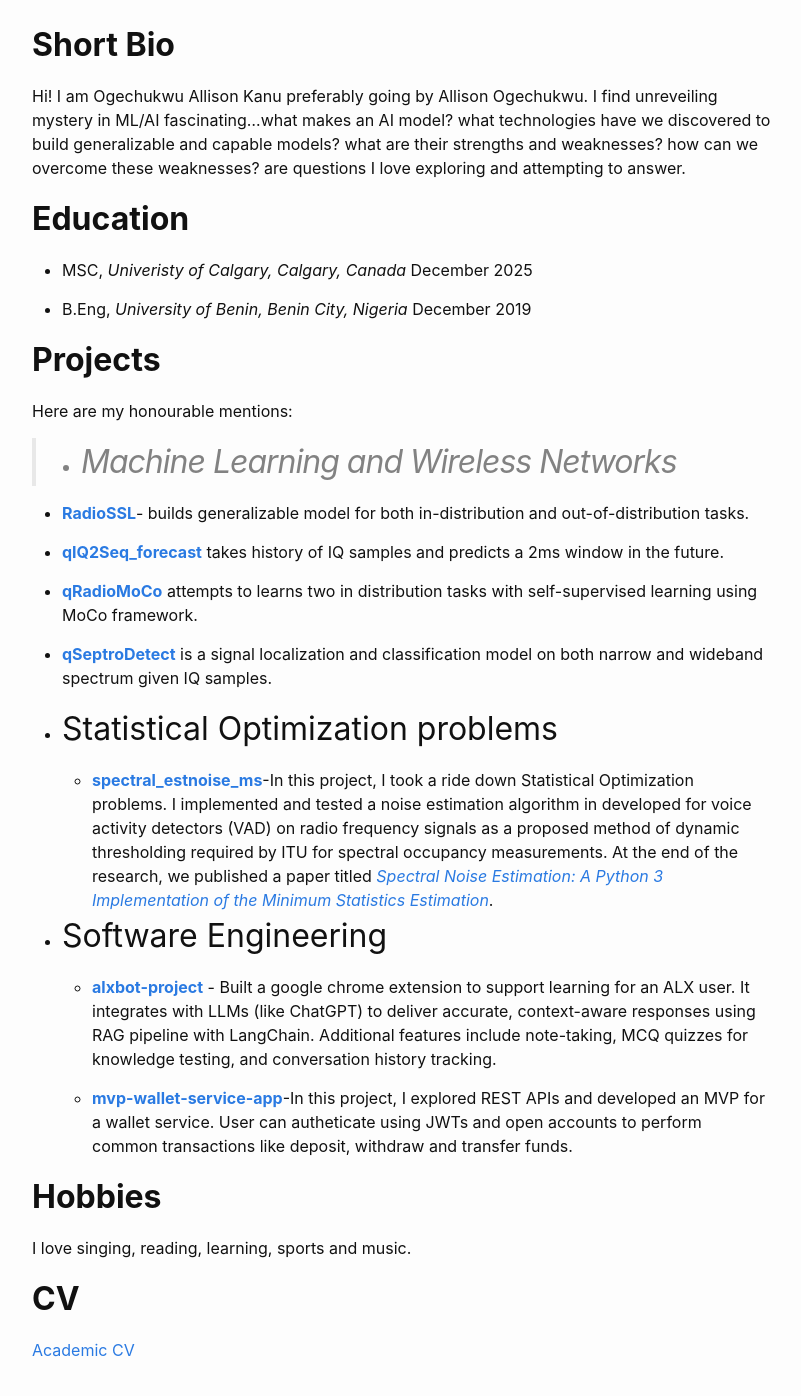
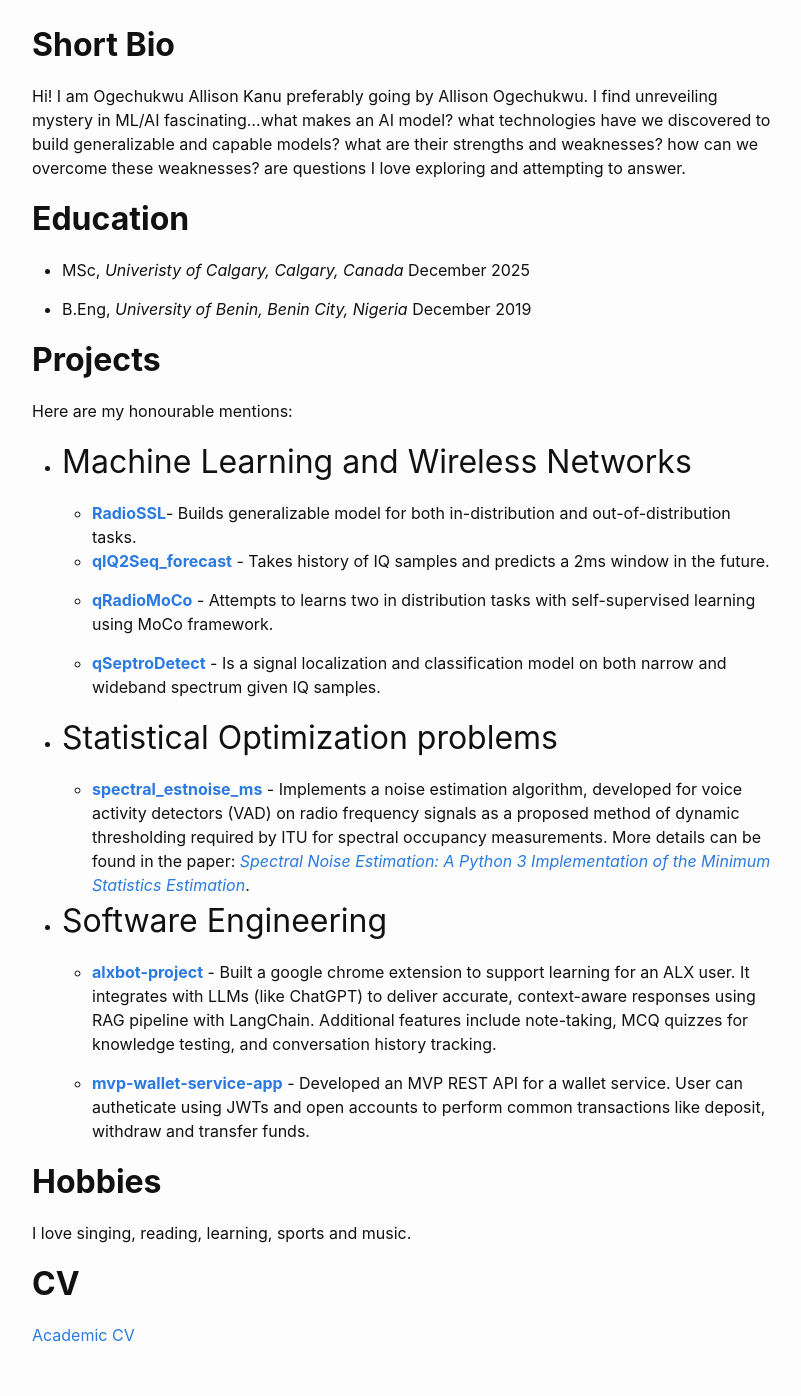
Before and after one commit to AllisonOge/allisonoge.github.io, a Jekyll site: the page built from about.markdown, in a window 1280 px wide and 1400 px high, scrolled down 308 px. Shown: the top 1396 px of the window, without its empty margins (238-1039 px from the left). Built offline with Jekyll 4.4.1, drawn with Linux system fonts in a browser that asks for light colours.

Commit message:
fix: correct capitalization and punctuation in project descriptions

```diff
--- a/about.markdown
+++ b/about.markdown
@@ -12,36 +12,35 @@ Hi! I am Ogechukwu Allison Kanu preferably going by Allison Ogechukwu. I find un
 
 ## **Education**
 
-- MSC, *Univeristy of Calgary, Calgary, Canada* December 2025
+- MSc, *Univeristy of Calgary, Calgary, Canada* December 2025
 
 - B.Eng, *University of Benin, Benin City, Nigeria* December 2019
 
 ## **Projects**
 Here are my honourable mentions:
 
->
 - ## Machine Learning and Wireless Networks
 
-  - **[RadioSSL](https://github.com/AllisonOge/RadioSSL){:target="_blank"}**- builds generalizable model for both in-distribution and out-of-distribution tasks.
+  - **[RadioSSL](https://github.com/AllisonOge/RadioSSL){:target="_blank"}**- Builds generalizable model for both in-distribution and out-of-distribution tasks.
 
   <!-- We develop and train models on large unlabelled datasets across multiple tasks to learn latent invariant representations used across various wireless communication tasks at the front-end or PHY layer. Ultimately, I ask and answer the question 'Can a single model meet or outperform fully supervised models trained in a task-specific manner across multiple tasks both in-distribution and out-of-distribution with frozen embeddings?' and many other questions. -->
 
-  - **[qIQ2Seq_forecast](https://github.com/Qoherent-WAVESLAB/qIQ2Seq_forecast){:target="_blank"}** takes history of IQ samples and predicts a 2ms window in the future.
+  - **[qIQ2Seq_forecast](https://github.com/Qoherent-WAVESLAB/qIQ2Seq_forecast){:target="_blank"}** - Takes history of IQ samples and predicts a 2ms window in the future.
 
-  - **[qRadioMoCo](https://github.com/Qoherent-WAVESLAB/qRadioMoCo){:target="_blank"}** attempts to learns two in distribution tasks with self-supervised learning using MoCo framework.
+  - **[qRadioMoCo](https://github.com/Qoherent-WAVESLAB/qRadioMoCo){:target="_blank"}** - Attempts to learns two in distribution tasks with self-supervised learning using MoCo framework.
 
-  - **[qSeptroDetect](https://github.com/Qoherent-WAVESLAB/qSpectroDetect){:target="_blank"}** is a signal localization and classification model on both narrow and wideband spectrum given IQ samples.
+  - **[qSeptroDetect](https://github.com/Qoherent-WAVESLAB/qSpectroDetect){:target="_blank"}** - Is a signal localization and classification model on both narrow and wideband spectrum given IQ samples.
 
 
 - ## Statistical Optimization problems
 
-  - **[spectral_estnoise_ms](https://github.com/AllisonOge/spectral_estnoise_ms){:target="_blank"}**-In this project, I took a ride down Statistical Optimization problems. I implemented and tested a noise estimation algorithm in developed for voice activity detectors (VAD) on radio frequency signals as a proposed method of dynamic thresholding required by ITU for spectral occupancy measurements. At the end of the research, we published a paper titled *[Spectral Noise Estimation: A Python 3 Implementation of the Minimum Statistics Estimation](https://doi.org/10.36263/nijest.2022.01.0300){:target="_blank"}*.
+  - **[spectral_estnoise_ms](https://github.com/AllisonOge/spectral_estnoise_ms){:target="_blank"}** - Implements a noise estimation algorithm, developed for voice activity detectors (VAD) on radio frequency signals as a proposed method of dynamic thresholding required by ITU for spectral occupancy measurements. More details can be found in the paper: *[Spectral Noise Estimation: A Python 3 Implementation of the Minimum Statistics Estimation](https://doi.org/10.36263/nijest.2022.01.0300){:target="_blank"}*.
 
 - ## Software Engineering
 
   - **[alxbot-project](https://github.com/AllisonOge/alxbot-project){:target="_blank"}** - Built a google chrome extension to support learning for an ALX user. It integrates with LLMs (like ChatGPT) to deliver accurate, context-aware responses using RAG pipeline with LangChain. Additional features include note-taking, MCQ quizzes for knowledge testing, and conversation history tracking.
 
-  - **[mvp-wallet-service-app](https://github.com/AllisonOge/mvp-wallet-service-app){:target="_blank"}**-In this project, I explored REST APIs and developed an MVP for a wallet service. User can autheticate using JWTs and open accounts to perform common transactions like deposit, withdraw and transfer funds.
+  - **[mvp-wallet-service-app](https://github.com/AllisonOge/mvp-wallet-service-app){:target="_blank"}** - Developed an MVP REST API for a wallet service. User can autheticate using JWTs and open accounts to perform common transactions like deposit, withdraw and transfer funds.
 
 ## **Hobbies**
 I love singing, reading, learning, sports and music.
```
